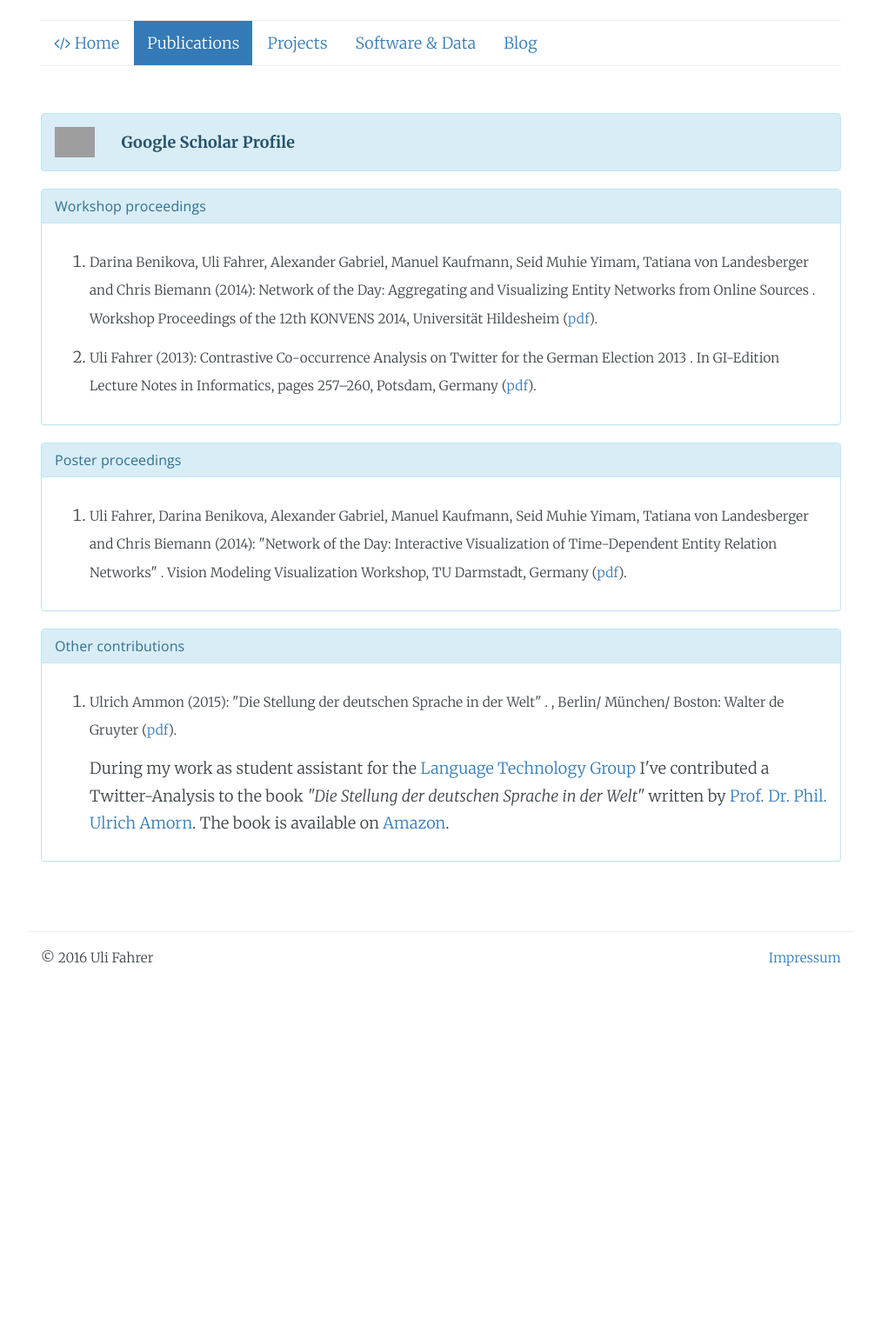
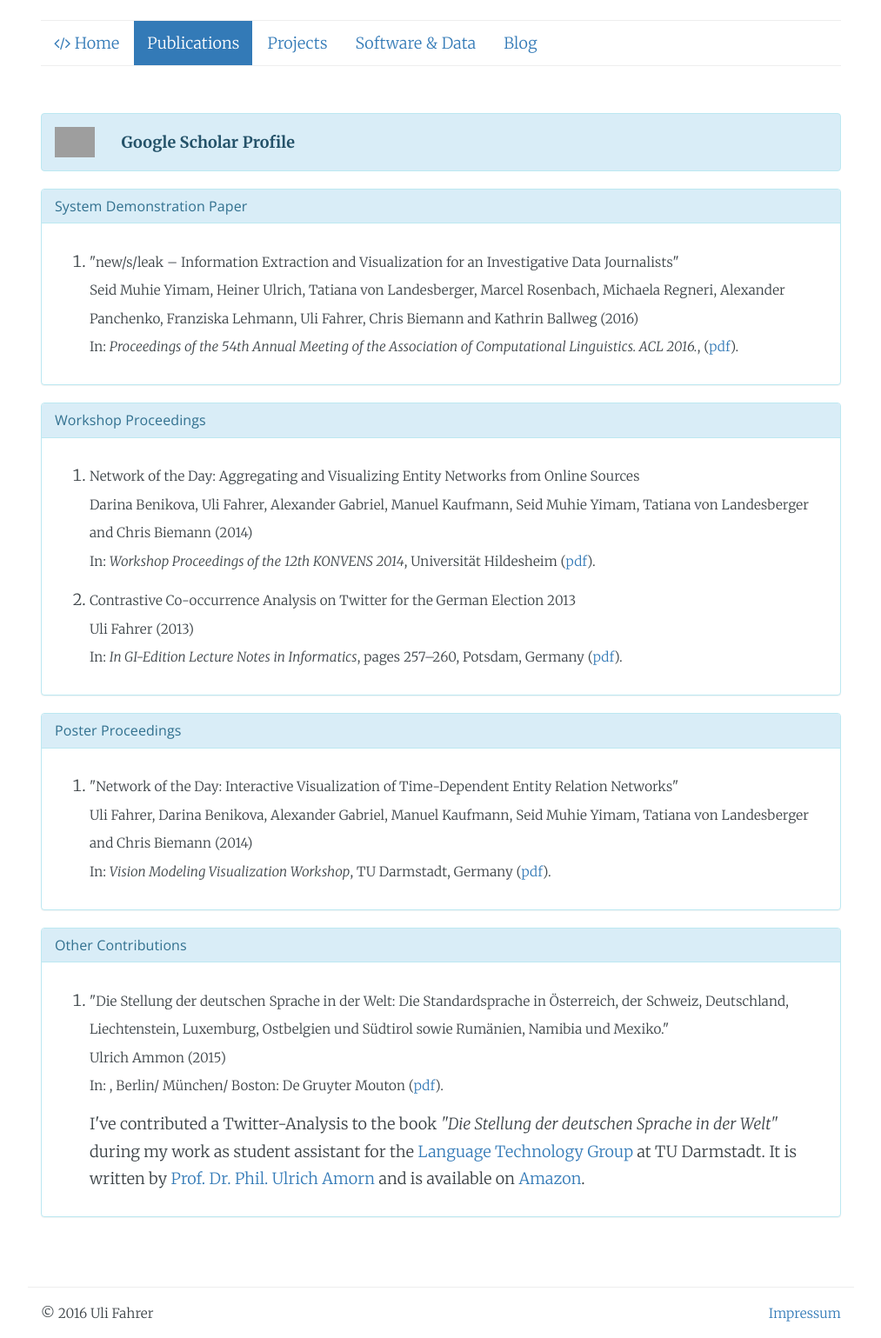
Before and after one commit to Tooa/tooa.github.io, a Jekyll site: the page built from publications/index.html, in a window 1280 px wide. Shown: the whole page at 87% size, without its empty margins (133-1146 px from the left). Built offline with Jekyll 4.4.1, drawn with Linux system fonts in a browser that asks for light colours; nearby versions of some CDN libraries; library files that are not in the unit come from our copies; before the commit the page ends 1130 px from its top, so only the background shows below that; grey boxes are pictures that could not be loaded.

Commit message:
Rework publication list

```diff
--- a/_data/publications.yml
+++ b/_data/publications.yml
@@ -36,16 +36,24 @@
   url: http://www.gris.tu-darmstadt.de/research/vissearch/publications/pdf/VMV_NetworkOfTheDay.pdf
   type: poster
 
+- title: >
+      "new/s/leak – Information Extraction and Visualization for an Investigative
+       Data Journalists"
+  author: >
+      Seid Muhie Yimam, Heiner Ulrich, Tatiana von Landesberger, Marcel Rosenbach, Michaela Regneri,
+      Alexander Panchenko, Franziska Lehmann, Uli Fahrer, Chris Biemann and Kathrin Ballweg
+  year: 2016
+  booktitle: Proceedings of the 54th Annual Meeting of the Association of Computational Linguistics. ACL 2016.
+  url: http://acl2016.org/index.php?article_id=13#demos
+  type: demo
+
 
 - title: >
-    "Die Stellung der deutschen Sprache in der Welt"
+    "Die Stellung der deutschen Sprache in der Welt: Die Standardsprache in Österreich, der Schweiz, Deutschland, Liechtenstein, Luxemburg, Ostbelgien und Südtirol  sowie Rumänien, Namibia und Mexiko."
   author: Ulrich Ammon
   year: 2015
-  publisher: "Berlin/ München/ Boston: Walter de Gruyter"
+  publisher: "Berlin/ München/ Boston: De Gruyter Mouton"
   url: http://www.goo.gl/FEkfB4
   meta: |
-    During my work as student assistant for the <a href="http://www.lt.tu-darmstadt.de/de/lt-home/" target="_blank">Language Technology Group</a>
-                    I've contributed a Twitter-Analysis to the book <i>"Die Stellung der deutschen Sprache in der Welt"</i>
-                    written by <a href="http://www.ulrichammon.de/" target="_blank">Prof. Dr. Phil. Ulrich Amorn</a>.
-                    The book is available on <a href="http://goo.gl/2Y3eCN" target="_blank">Amazon</a>.
+    I've contributed a Twitter-Analysis to the book <i>"Die Stellung der deutschen Sprache in der Welt"</i> during my work as student assistant for the <a href="http://www.lt.tu-darmstadt.de/de/lt-home/" target="_blank">Language Technology Group</a> at TU Darmstadt. It is written by <a href="http://www.ulrichammon.de/" target="_blank">Prof. Dr. Phil. Ulrich Amorn</a> and is available on <a href="http://goo.gl/2Y3eCN" target="_blank">Amazon</a>.
   type: book
--- a/_includes/publication-list.html
+++ b/_includes/publication-list.html
@@ -6,8 +6,9 @@
                 {% if publication.type == include.type %}
                 <li>
                     <p><small>
-                        {{ publication.author }} ({{ publication.year }}): {{ publication.title }}.
-                        {{ publication.booktitle }},
+						{{ publication.title }} </br>
+                        {{ publication.author }} ({{ publication.year }}) </br>
+                        In: <em>{{ publication.booktitle }}</em>,
                         {% if publication.pages %}
                         pages {{ publication.pages }},
                         {% endif %}
--- a/publications/index.html
+++ b/publications/index.html
@@ -22,9 +22,11 @@ permalink: /publications/
 
 	{% assign sorted_workshops = (site.data.publications | sort: 'year') %}
 
-	{% include publication-list.html publications=sorted_workshops type="workshop" headline="Workshop proceedings" %}
+	{% include publication-list.html publications=sorted_workshops type="demo" headline="System Demonstration Paper" %}
 
-	{% include publication-list.html publications=sorted_workshops type="poster" headline="Poster proceedings" %}
+	{% include publication-list.html publications=sorted_workshops type="workshop" headline="Workshop Proceedings" %}
 
-  {% include publication-list.html publications=sorted_workshops type="book" headline="Other contributions" %}
+	{% include publication-list.html publications=sorted_workshops type="poster" headline="Poster Proceedings" %}
+
+  {% include publication-list.html publications=sorted_workshops type="book" headline="Other Contributions" %}
 </div> <!-- .publications -->
```
